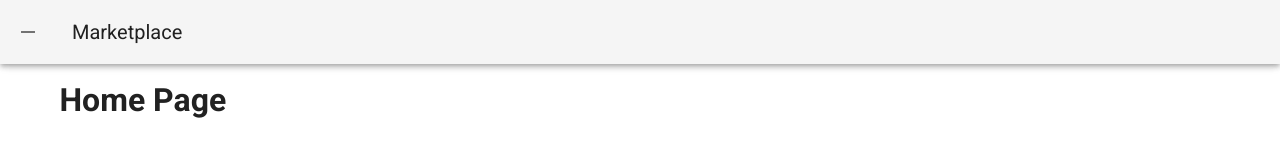
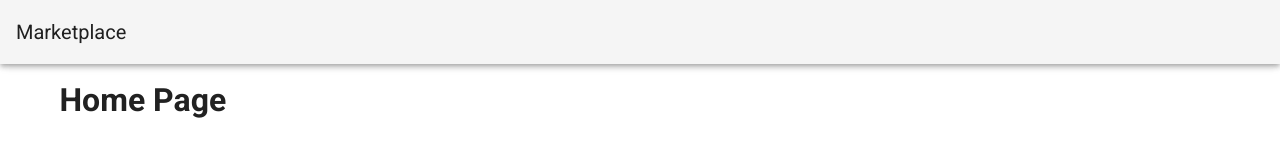
Before and after one commit to AmirHosein-Gharaati/marketplace-frontend, a Nuxt app: page / in a window 1280 px wide. Shown: the top 160 px of the page. Built offline with nearby package versions, Linux system fonts and the light colour scheme.

Commit message:
fixed navbar

```diff
--- a/layouts/default.vue
+++ b/layouts/default.vue
@@ -1,9 +1,6 @@
 <template>
   <v-app dark>
     <v-app-bar :clipped-left="clipped" fixed app>
-      <v-btn icon @click.stop="fixed = !fixed">
-        <v-icon>mdi-minus</v-icon>
-      </v-btn>
       <v-toolbar-title v-text="title" />
       <v-spacer />
     </v-app-bar>
```
